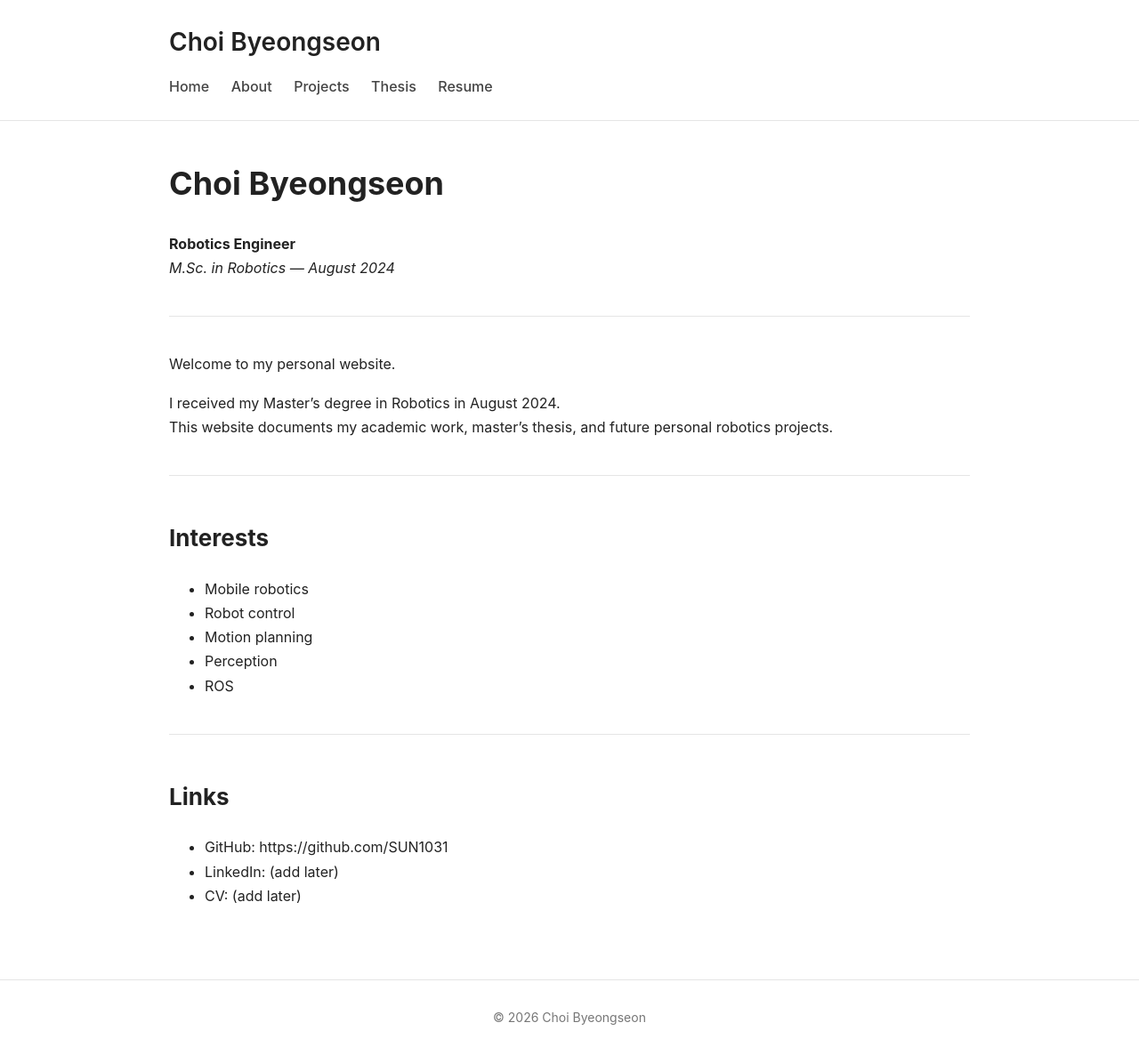
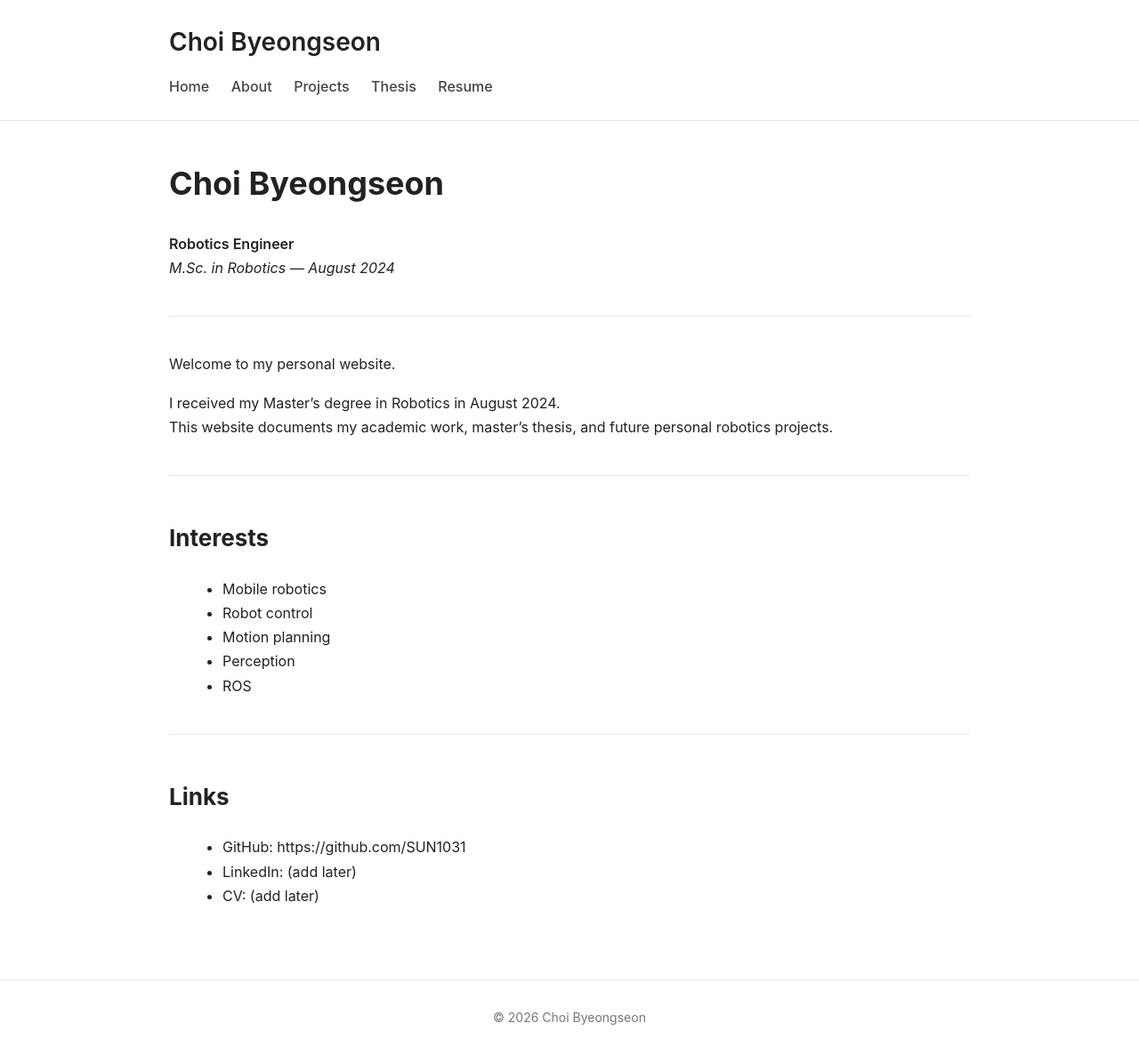
Before and after one commit to SUN1031/SUN1031.github.io, a Jekyll site: the page built from index.md, in a window 1280 px wide. Shown: the whole page at 89% size. Built offline with Jekyll 4.4.1, drawn with Linux system fonts in a browser that asks for light colours.

Commit message:
Update style.css

```diff
--- a/assets/css/style.css
+++ b/assets/css/style.css
@@ -113,18 +113,12 @@ hr {
   border-radius: 8px;
 }
 
-/* ---------- CV button ---------- */
+/* ---------- style the resume page slightly ---------- */
 
-.cv-button {
-  paddings: 6px 14px;
-  border: 1px solid #0b5fff;
-  border-radius: 6px;
-  font-weight: 600;
-  color: #0b5fff;
+main ul {
+  margin-left: 20px;
 }
 
-.cv-button:hover {
-  background: #0b5fff;
-  color: white;
-  text-decoration: none;
+main strong {
+  font-weight: 600;
 }
```
